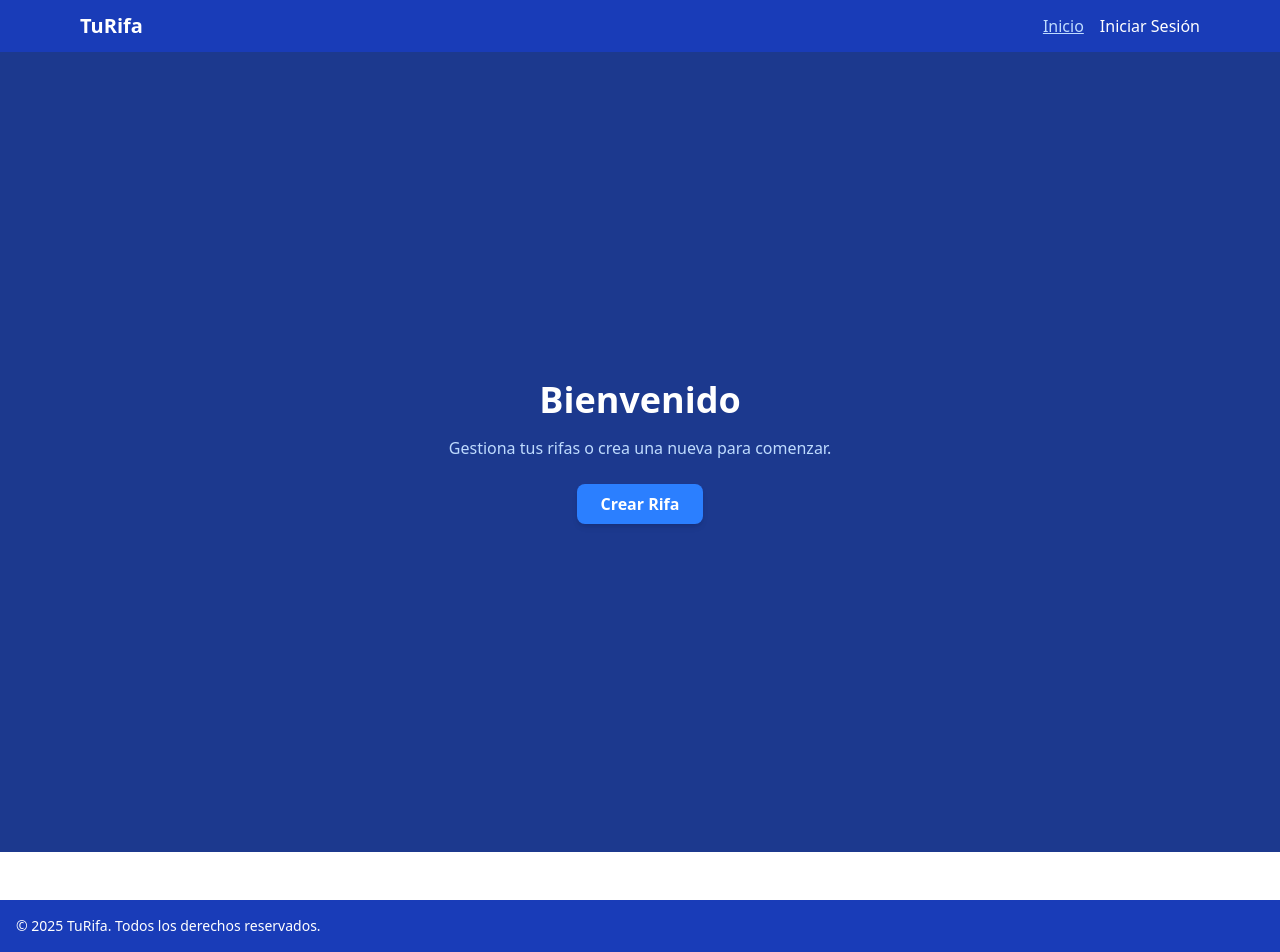
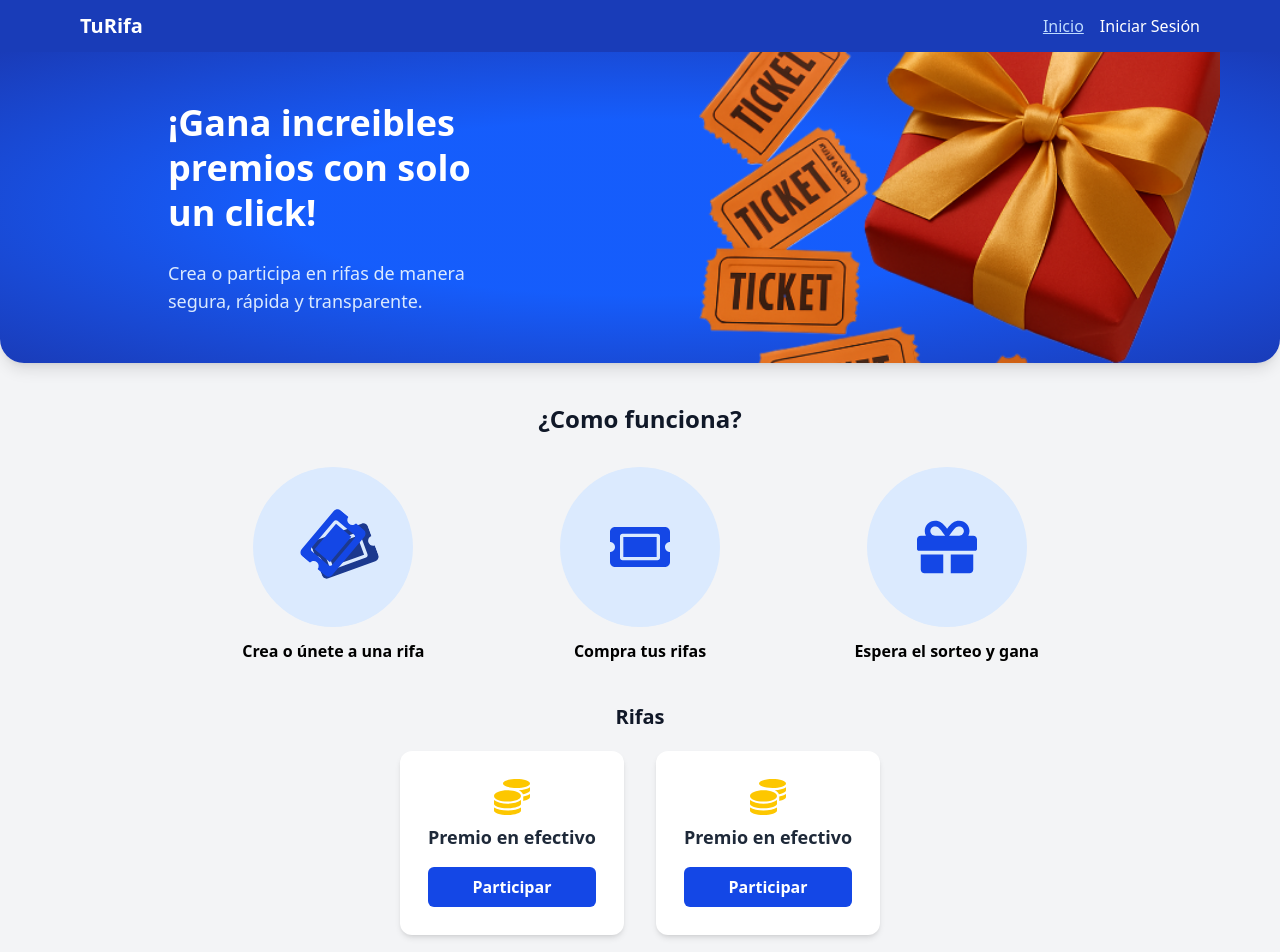
Before and after one commit to DavidGarzonDev/TuRifa, a React (Vite) app in the folder client/: page / in a window 1280 px wide. Shown: the top 952 px of the page. Built offline with nearby package versions, Linux system fonts and the light colour scheme; no server answers.

Commit message:
añadir la pagina de inicio, diseño

```diff
--- a/client/src/main.jsx
+++ b/client/src/main.jsx
@@ -9,13 +9,14 @@ import Login from "./pages/login/Login.jsx";
 //Import para las rutas
 import { BrowserRouter, Routes, Route } from "react-router";
 import Layout from "./layout/Layout.jsx";
+import Inicio from "./pages/inicio/inicio.jsx";
 
 createRoot(document.getElementById("root")).render(
 
     <BrowserRouter>
       <Layout>
         <Routes>
-          <Route path="/" element={<Home />} />
+          <Route path="/" element={<Inicio />} />
           <Route path="/login" element={<Login />} />
           <Route path="*" element={<NotFound />} />
         </Routes>
--- /dev/null
+++ b/client/src/pages/inicio/Inicio.jsx
@@ -0,0 +1,105 @@
+import React from "react";
+import { FaTicketAlt, FaGift, FaCoins } from "react-icons/fa";
+import CardRifa from "./components/CardRifa";
+
+const inicio = () => {
+  return (
+    <div className="font-sans bg-gray-100 min-h-screen">
+      {/* Hero Section */}
+      {/* bg-gradient-to-r from-blue-500 to-blue-600 */}
+      <section className="bg-radial from-blue-600 from-40% to-blue-800 text-white rounded-b-3xl shadow-lg mb-10 min-h-[260px] flex items-stretch ">
+        <div className="flex-1 flex flex-col justify-center pl-12 pr-8 py-12">
+          <h1 className="text-4xl ms-30 font-extrabold leading-tight mb-4">
+            ¡Gana increibles
+            <br />
+            premios con solo
+            <br />
+            un click!
+          </h1>
+          <p className="mt-2 ms-30 text-lg text-blue-100 font-normal">
+            Crea o participa en rifas de manera <br /> segura, rápida y
+            transparente.
+          </p>
+        </div>
+        <div className="flex-1 relative flex items-center justify-center min-h-[260px]  overflow-hidden">
+          {/* imagen de la rifa */}
+          <div className="absolute mt-12 me-15 flex gap-2 z-20">
+            <img
+              className="w-full object-cover object-bottom size-150"
+              src="image/gift.png"
+              alt=""
+            />
+          </div>
+        </div>
+      </section>
+
+      {/* How it works */}
+      <section className="max-w-4xl mx-auto mb-10">
+        <h2 className="text-center font-bold text-2xl mb-8 text-gray-900">
+          ¿Como funciona?
+        </h2>
+        <div className="flex justify-between gap-6">
+          <div className="flex-1 text-center">
+            <div className="bg-blue-100 rounded-full w-40 h-40 mx-auto flex relative items-center justify-center">
+              <FaTicketAlt className="ms-6 rotate-160 mt-2 text-blue-900 text-2xl size-15" />
+              <FaTicketAlt className="absolute mb-2 rotate-130 text-blue-700 text-2xl size-15" />
+            </div>
+            <div className="font-semibold mt-3 text-base">
+              Crea o únete a una rifa
+            </div>
+          </div>
+          <div className="flex-1 text-center">
+            <div className="bg-blue-100 rounded-full w-40 h-40 mx-auto flex items-center justify-center">
+              <FaTicketAlt className="text-blue-700 text-2xl size-15" />
+            </div>
+            <div className="font-semibold mt-3 text-base">Compra tus rifas</div>
+          </div>
+          <div className="flex-1 text-center">
+            <div className="bg-blue-100 rounded-full w-40 h-40 mx-auto flex items-center justify-center">
+              <FaGift className="text-blue-700 text-2xl size-15" />
+            </div>
+            <div className="font-semibold mt-3 text-base">
+              Espera el sorteo y gana
+            </div>
+          </div>
+        </div>
+      </section>
+
+      {/* Rifas Section */}
+      <section className="max-w-4xl mx-auto mb-10">
+        <h3 className="font-bold text-xl mb-5 text-gray-900 text-center">
+          Rifas
+        </h3>
+        <div className="flex justify-center gap-8">
+          <CardRifa
+            premio="Premio en efectivo"
+            img="image/gift.png"
+            icon={<FaCoins className="text-yellow-400 text-4xl mb-2 mx-auto" />}
+          />
+          <CardRifa
+            premio="Premio en efectivo"
+            img="image/gift.png"
+            icon={<FaCoins className="text-yellow-400 text-4xl mb-2 mx-auto" />}
+          />
+        </div>
+      </section>
+
+      {/* Footer-like info */}
+      <section className="max-w-4xl mx-auto mb-8">
+        <div className="flex justify-between items-center gap-6">
+          <div className="text-gray-500 ms-4 text-base font-medium">
+            ¡Muy Fácil de usar y ganar!
+            <br />
+            Participa desde tu celular o computadora.
+          </div>
+          <div className="font-bold me-4 text-base text-gray-900 text-right">
+            Pagos garantizados
+            <br />y Sorteos verificables
+          </div>
+        </div>
+      </section>
+    </div>
+  );
+};
+
+export default inicio;
--- /dev/null
+++ b/client/src/pages/inicio/components/CardRifa.jsx
@@ -0,0 +1,21 @@
+import React from "react";
+import { FaCoins } from "react-icons/fa";
+
+
+const CardRifa = ({ premio, img, icon }) => {
+  return (
+    <div className="flex gap-8 justify-center mb-8">
+      <div className="bg-white rounded-xl shadow-md p-7 min-w-[180px] text-center flex-1 max-w-xs">
+        {icon}
+        <div className="font-bold text-lg mb-2 text-gray-800">
+          {premio}
+        </div>
+        <button className="bg-blue-700 hover:bg-blue-800 text-white rounded-md py-2 w-full font-bold text-base mt-2 transition">
+          Participar
+        </button>
+      </div>
+    </div>
+  );
+};
+
+export default CardRifa;
--- /dev/null
+++ b/package.json
@@ -0,0 +1,5 @@
+{
+  "dependencies": {
+    "react-icons": "^5.5.0"
+  }
+}
```
Also changed, not shown: client/public/image/gift.png (added).
